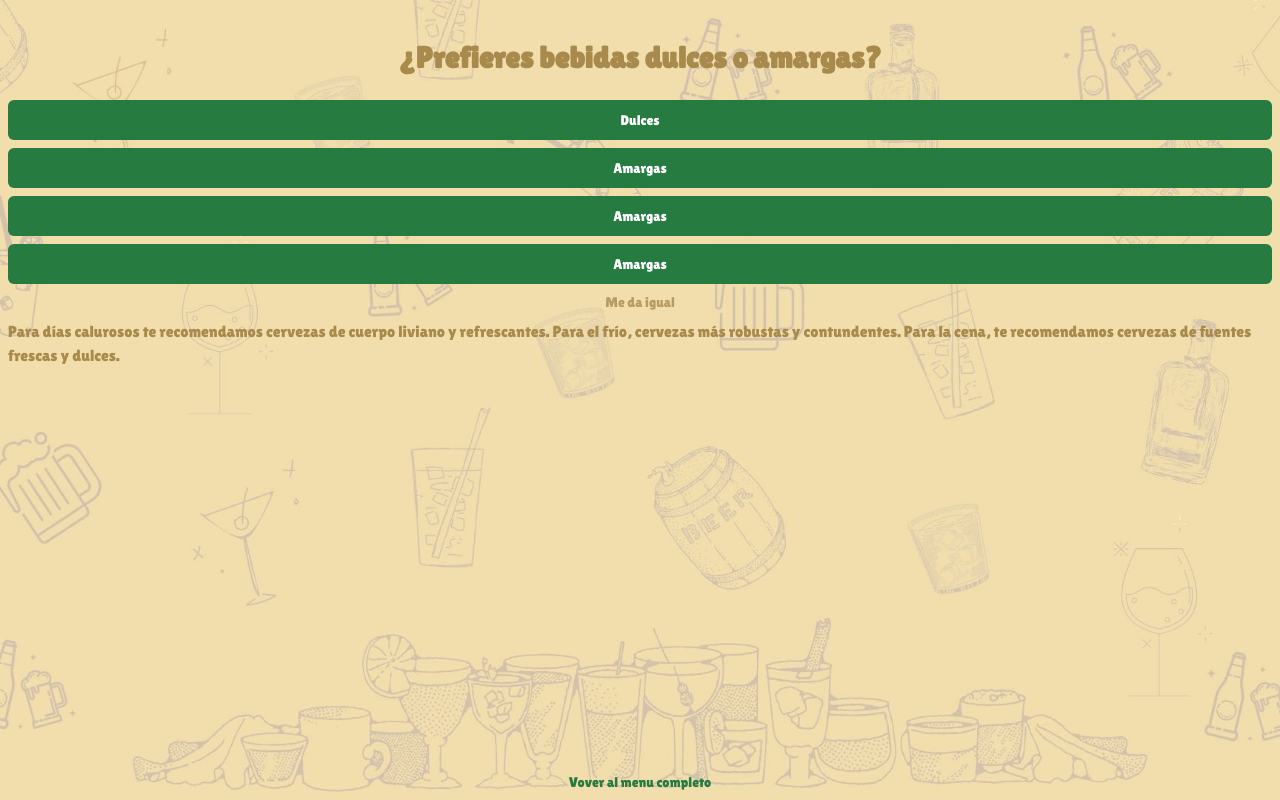
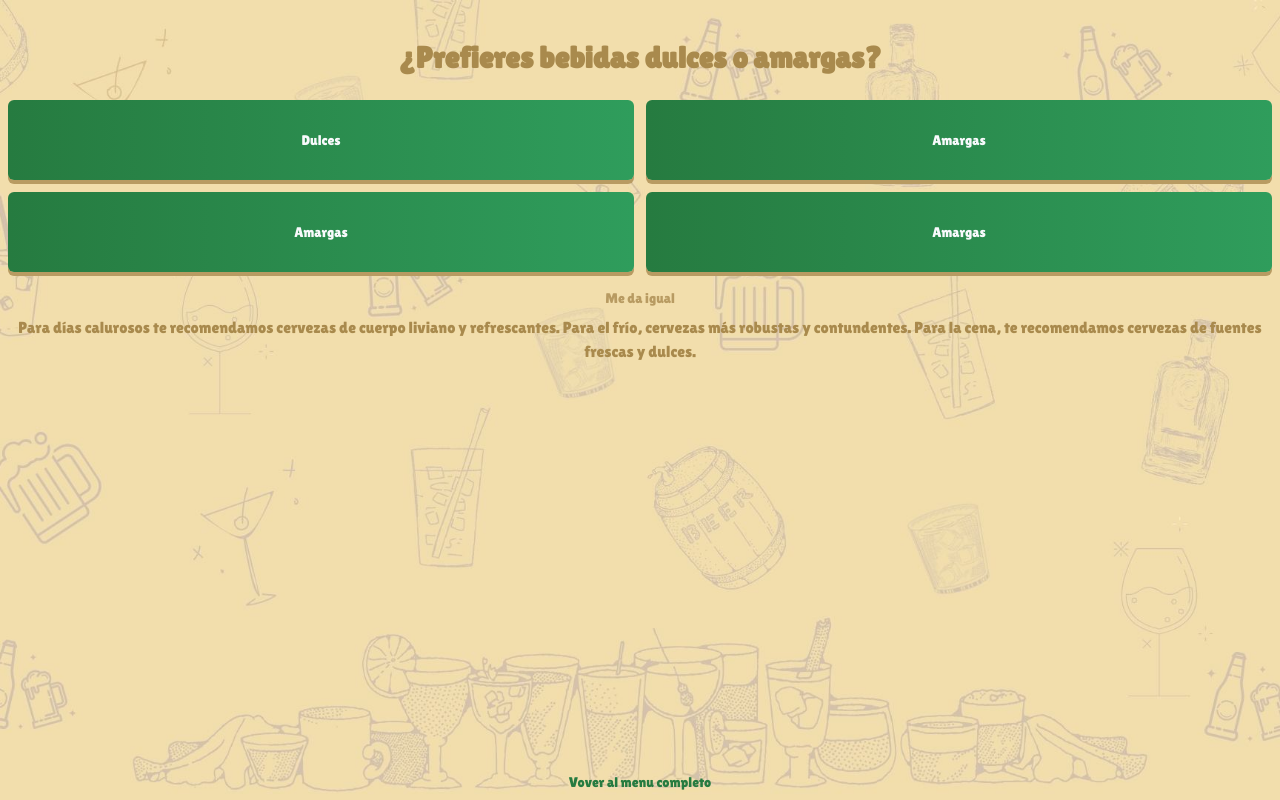
Before and after one commit to LuccasOlivero/y-hoy-app, a Next.js app: page /survey in a window 1280 px wide. Built offline with nearby package versions, Linux system fonts and the light colour scheme.

Commit message:
update styles

```diff
--- a/app/(root)/(routes)/survey/page.tsx
+++ b/app/(root)/(routes)/survey/page.tsx
@@ -28,23 +28,24 @@ export default function Survey({ onSubmit }: { onSubmit: any }) {
           {currentQuestion.title}
         </h3>
 
-        {currentQuestion.options.map((option) => (
-          <div key={option.id} className="w-full">
+        <div className="w-full grid grid-cols-2 gap-3">
+          {currentQuestion.options.map((option) => (
             <Button
+              key={option.id}
               value={option.id}
               onClick={() => handleChange(option.id)}
               variant="secondary"
-              className="bg-[#267b40] text-white rounded-md p-2 w-full"
+              className="h-[5rem] shadow-[0_4px_0_0] shadow-[#B89B62] text-sm px-8 active:translate-y-1 active:shadow-none transition-all duration-200 text-slate-50 bg-gradient-to-r from-[#267b40] to-[#2F9D5C] hover:to-[#267b40] hover:from-[#309A50]"
             >
               {option.response}
             </Button>
-          </div>
-        ))}
+          ))}
+        </div>
 
-        <p className="text-[#B89B62] text-sm">Me da igual</p>
+        <p className="text-[#B89B62] text-sm mt-2">Me da igual</p>
 
         {currentQuestion.text.map((text, i) => (
-          <p className="text-[#A98A4D] text-base" key={i}>
+          <p className="text-[#A98A4D] text-base text-center" key={i}>
             {text["en"]}
           </p>
         ))}
```
